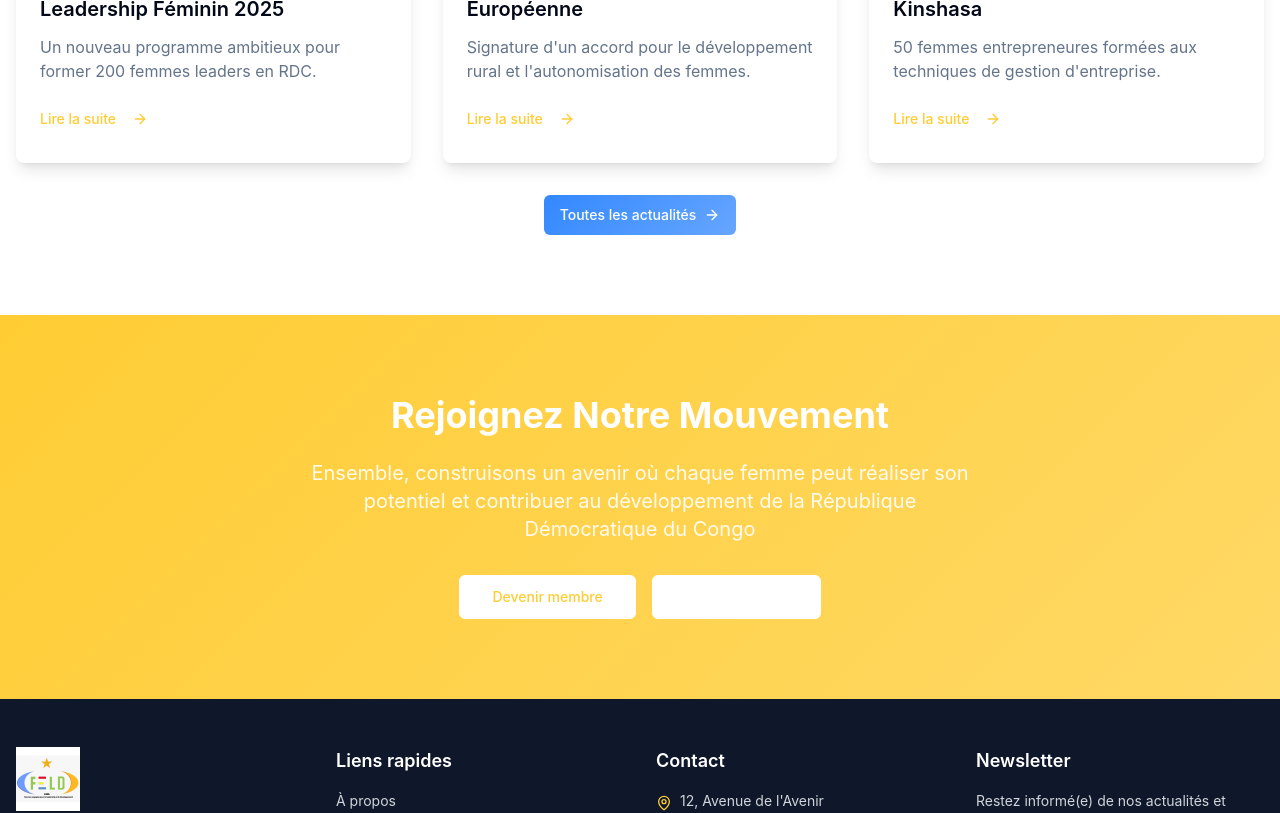
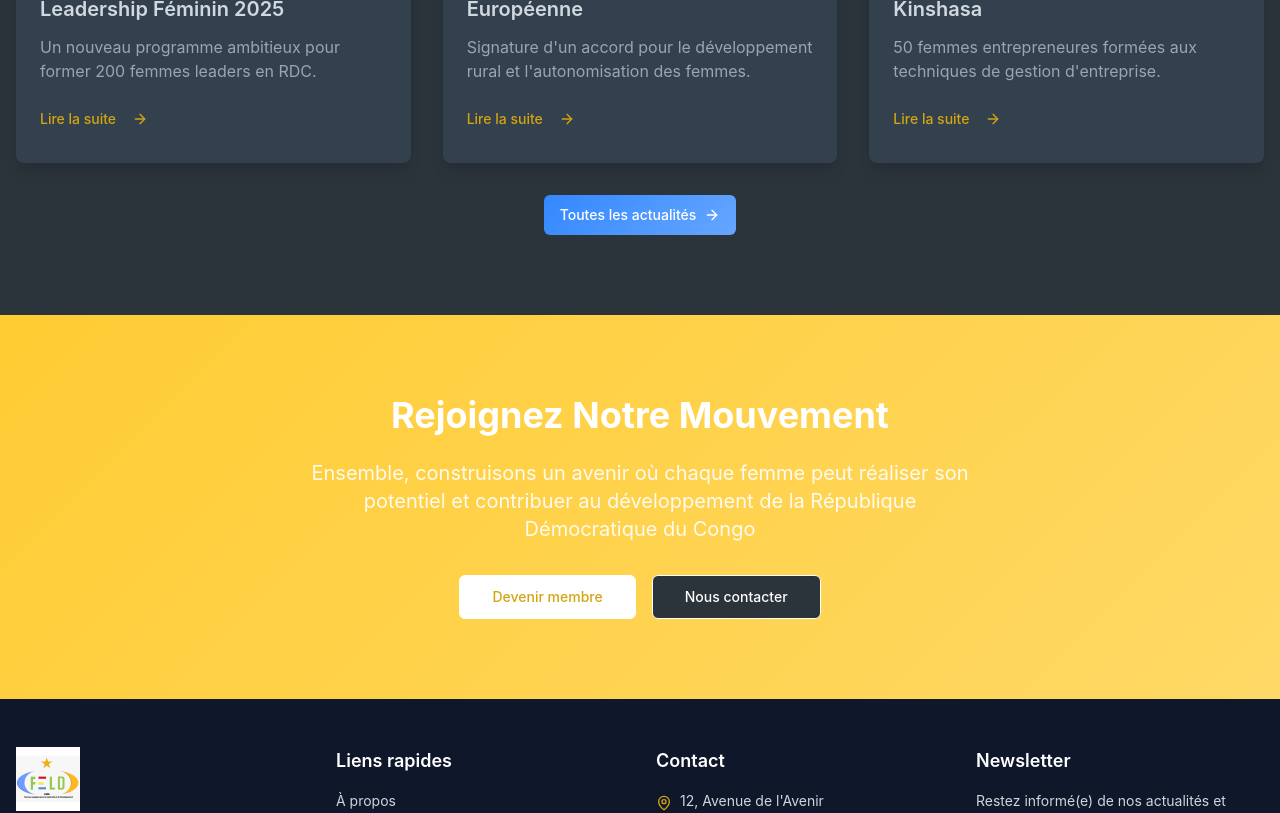
Before and after one commit to oredytech/feld-catalyst, a React (Vite) app: page / in a window 1280 px wide. Shown: the part 2537-3350 px from the top of the page. Built offline with nearby package versions, Linux system fonts and the light colour scheme.

Commit message:
Refactor: Adjust color scheme
Update the design to use a medium-dark color palette.

```diff
--- a/src/index.css
+++ b/src/index.css
@@ -8,34 +8,34 @@ All colors MUST be HSL.
 
 @layer base {
   :root {
-    --background: 0 0% 100%;
-    --foreground: 222.2 84% 4.9%;
+    --background: 210 15% 20%;
+    --foreground: 210 20% 85%;
 
-    --card: 0 0% 100%;
-    --card-foreground: 222.2 84% 4.9%;
+    --card: 210 20% 25%;
+    --card-foreground: 210 20% 85%;
 
-    --popover: 0 0% 100%;
-    --popover-foreground: 222.2 84% 4.9%;
+    --popover: 210 20% 25%;
+    --popover-foreground: 210 20% 85%;
 
-    /* FELD Brand Colors */
-    --primary: 45 100% 60%; /* Gold/Yellow - Leadership, Hope */
-    --primary-foreground: 0 0% 100%;
+    /* FELD Brand Colors - Darker versions */
+    --primary: 45 85% 45%; /* Darker Gold/Yellow - Leadership, Hope */
+    --primary-foreground: 210 15% 20%;
 
-    --secondary: 120 60% 50%; /* Green - Development, Sustainability */
-    --secondary-foreground: 0 0% 100%;
+    --secondary: 120 50% 35%; /* Darker Green - Development, Sustainability */
+    --secondary-foreground: 210 20% 85%;
 
-    --accent: 215 100% 60%; /* Blue - Peace, Trust */
-    --accent-foreground: 0 0% 100%;
+    --accent: 215 80% 45%; /* Darker Blue - Peace, Trust */
+    --accent-foreground: 210 20% 85%;
 
-    --muted: 210 40% 96.1%;
-    --muted-foreground: 215.4 16.3% 46.9%;
+    --muted: 210 20% 30%;
+    --muted-foreground: 210 15% 65%;
 
-    --destructive: 0 84.2% 60.2%;
-    --destructive-foreground: 210 40% 98%;
+    --destructive: 0 70% 50%;
+    --destructive-foreground: 210 20% 85%;
 
-    --border: 214.3 31.8% 91.4%;
-    --input: 214.3 31.8% 91.4%;
-    --ring: 45 100% 60%;
+    --border: 210 20% 35%;
+    --input: 210 20% 30%;
+    --ring: 45 85% 45%;
 
     --radius: 0.5rem;
 
```
